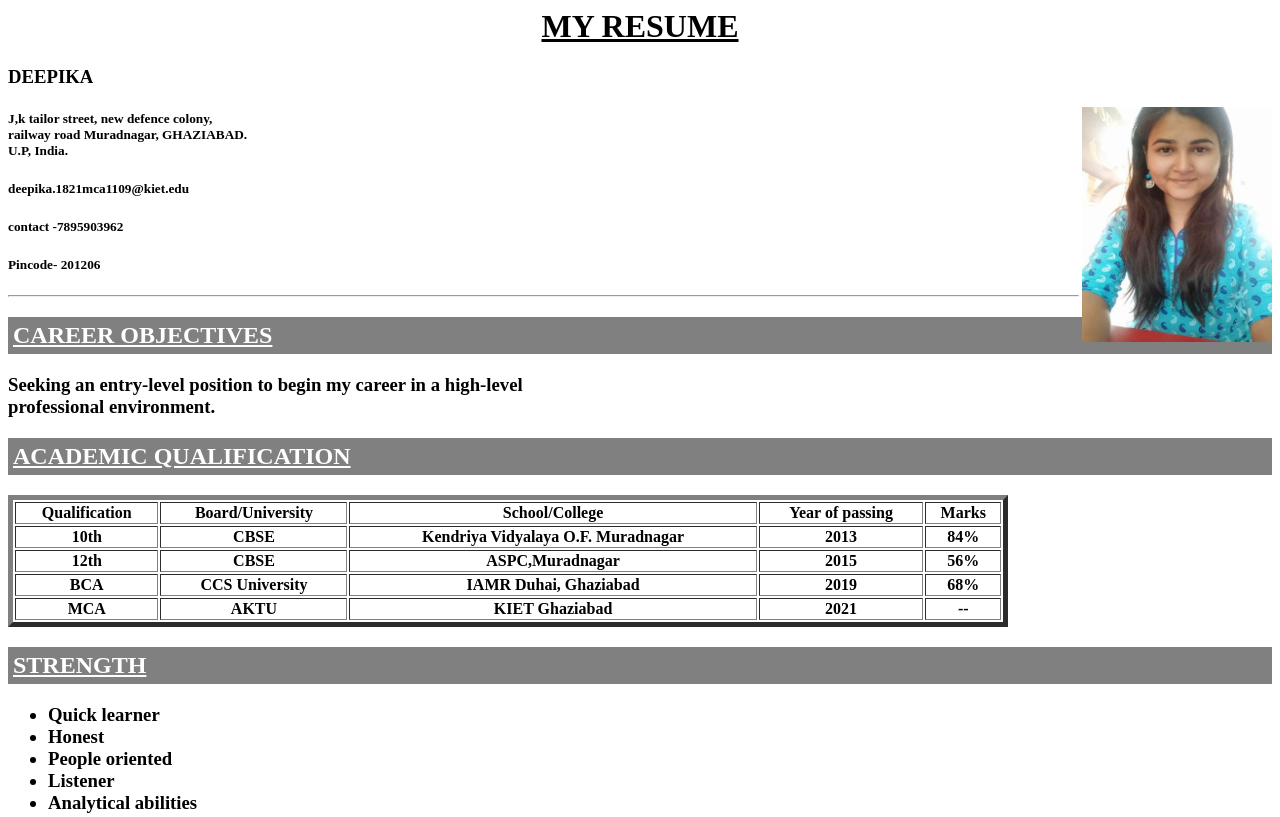
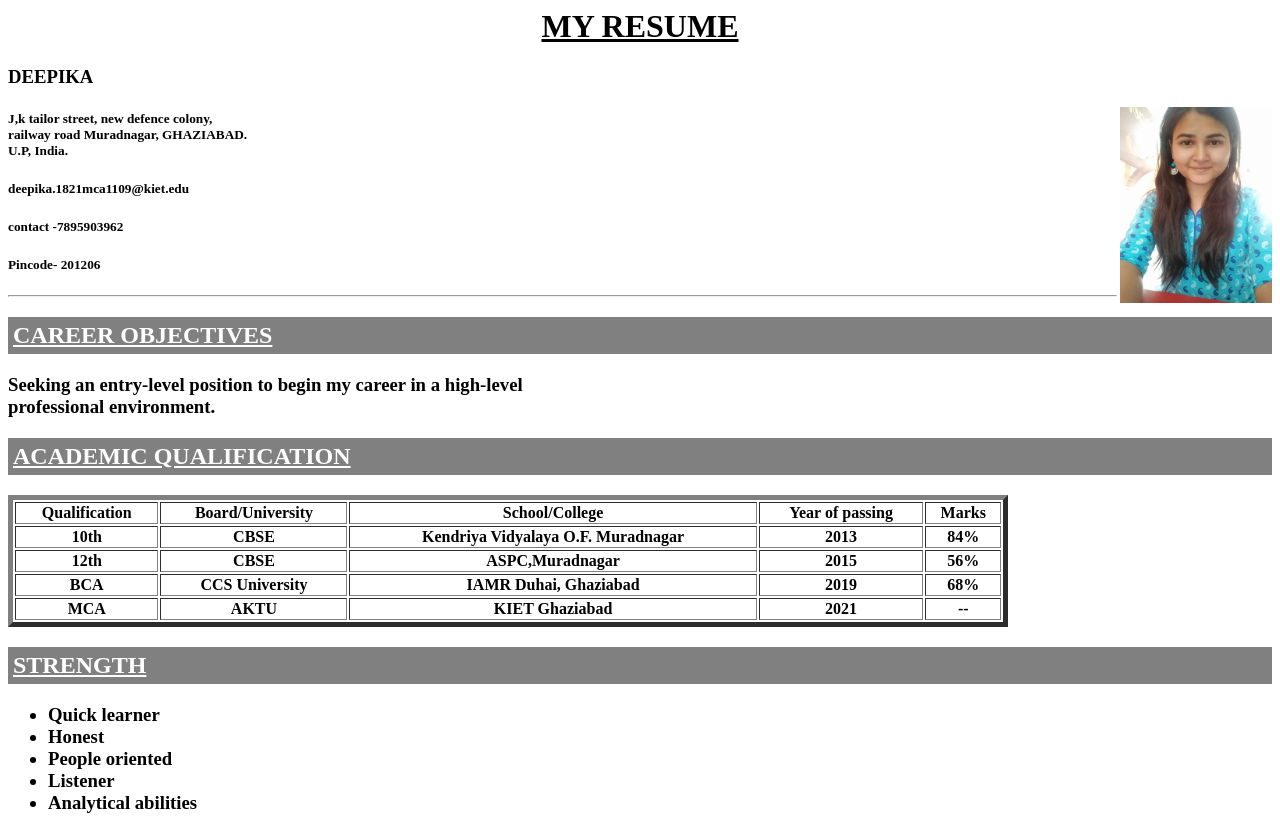
Before and after one commit to deepika7895/Resume, a plain HTML site: page index.html in a window 1280 px wide. Shown: the top 817 px of the page. Drawn offline with Linux system fonts and the light colour scheme.

Commit message:
Update index.html

```diff
--- a/index.html
+++ b/index.html
@@ -11,7 +11,7 @@
 </center>
 
 <h3> DEEPIKA </h3>
-<img src ="img/deepika.jpeg" height=30% width=15%  align=right>
+<img src ="img/deepika.jpeg" height=25% width=12%  align=right>
 <h5> J,k tailor street, new defence colony,<br>
           railway road Muradnagar, GHAZIABAD.<br>
           U.P, India.</h5>
```
